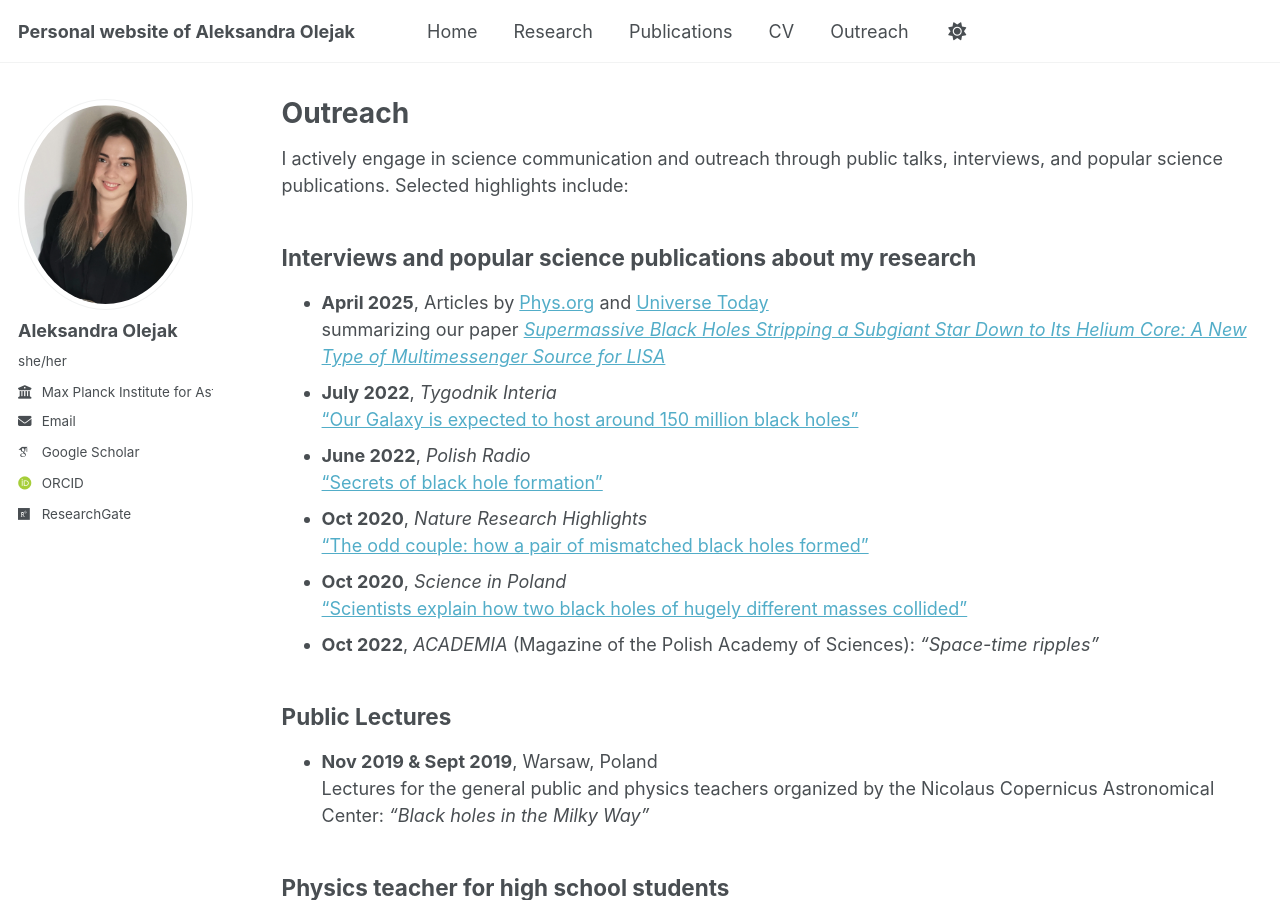
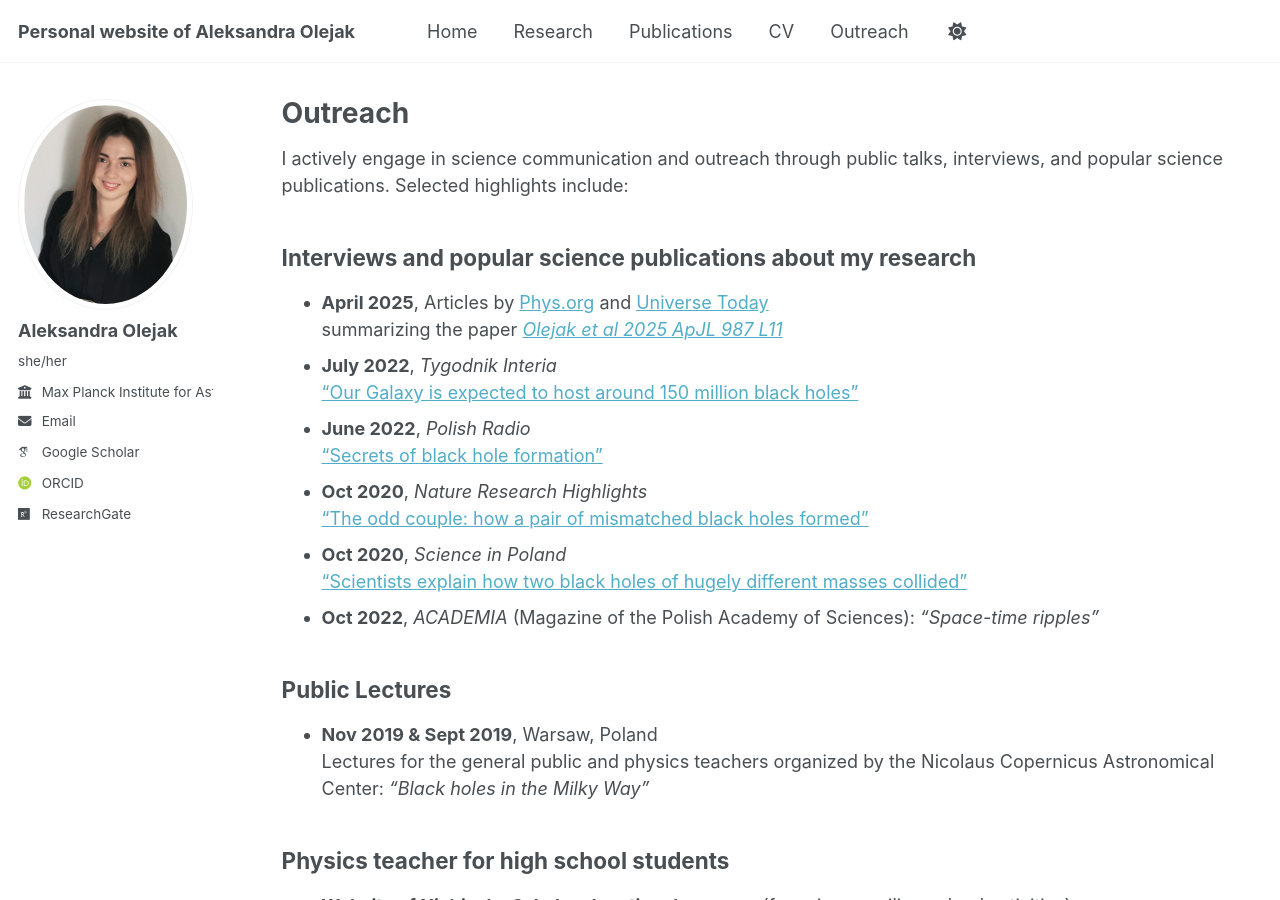
Before and after one commit to aleole/aleole.github.io, a Jekyll site: the page built from _pages/outreach.md, in a window 1280 px wide and 900 px high. Built offline with Jekyll 4.4.1, drawn with Linux system fonts in a browser that asks for light colours; some web fonts are replaced; a script that is not in the unit is left out.

Commit message:
Update outreach.md

```diff
--- a/_pages/outreach.md
+++ b/_pages/outreach.md
@@ -15,7 +15,7 @@ I actively engage in science communication and outreach through public talks, in
 - **April 2025**, Articles by
   [Phys.org](https://phys.org/news/2025-04-supermassive-black-holes-stars-helium.html) and
   [Universe Today](https://www.universetoday.com/articles/supermassive-black-holes-could-strip-stars-down-to-their-helium-cores)
-  summarizing our paper *[Supermassive Black Holes Stripping a Subgiant Star Down to Its Helium Core: A New Type of Multimessenger Source for LISA](https://iopscience.iop.org/article/10.3847/2041-8213/ade432)*
+  summarizing the paper *[Olejak et al 2025 ApJL 987 L11](https://iopscience.iop.org/article/10.3847/2041-8213/ade432)*
 - **July 2022**, *Tygodnik Interia*
   ["Our Galaxy is expected to host around 150 million black holes"](https://tygodnik.interia.pl/news-bada-czarne-dziury-w-naszej-galaktyce-moze-byc-ich-ok-150-mi,nId,6158562)
 - **June 2022**, *Polish Radio*
```
